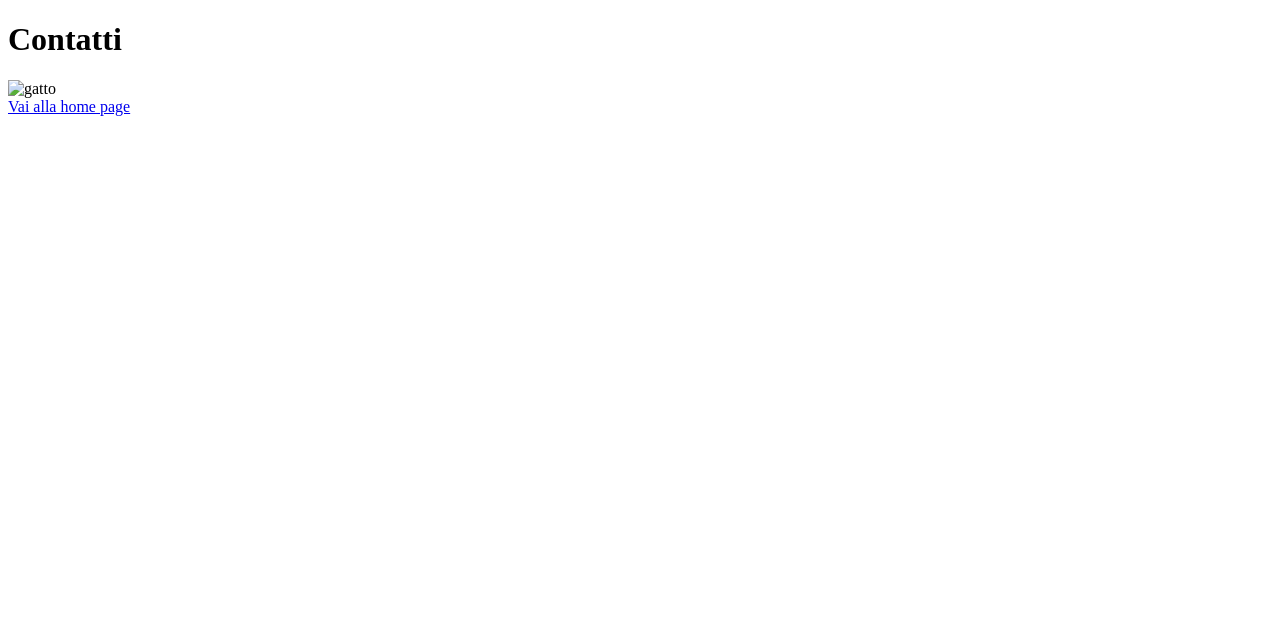
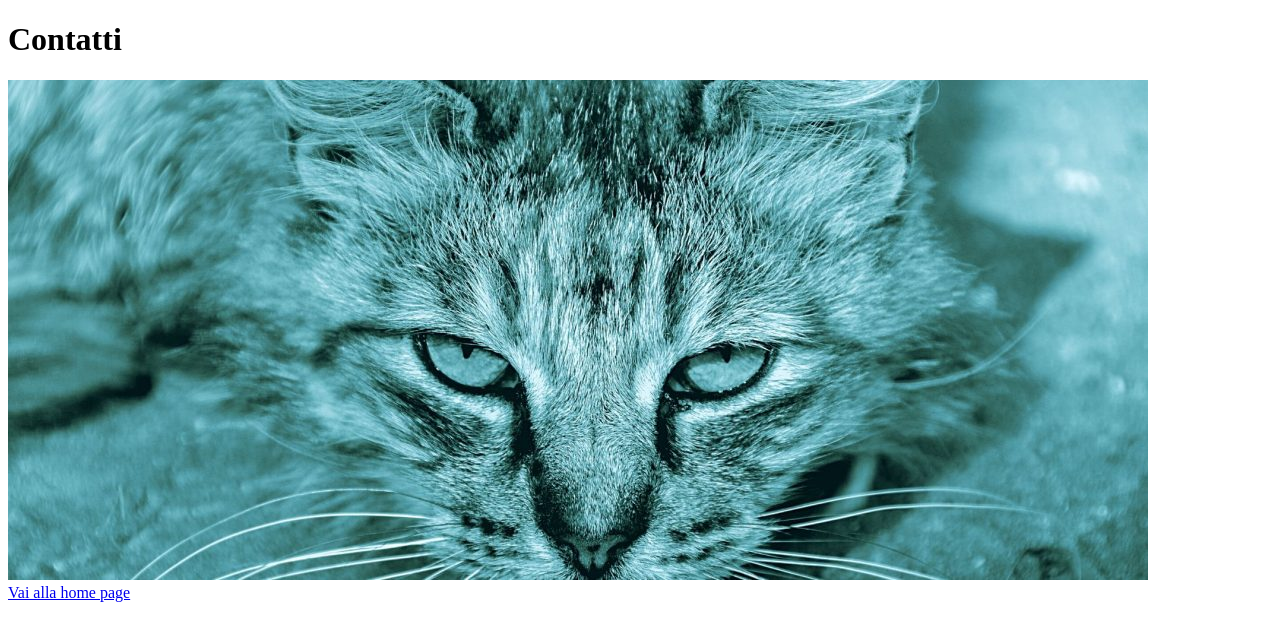
Before and after one commit to giulia-larosa/EsercizioGiuseppe_22-12, a plain HTML site: page contatti.html in a window 1280 px wide. Drawn offline with Linux system fonts and the light colour scheme.

Commit message:
modifica percorso img

```diff
--- a/contatti.html
+++ b/contatti.html
@@ -7,7 +7,7 @@
 </head>
 <body>
     <h1>Contatti</h1>
-    <img src="gatto.jpg" alt="gatto"/><br>
+    <img src="immagini/gatto.jpg" alt="gatto"/><br>
     <a href="index.html">Vai alla home page</a>
 </body>
 </html>
```
